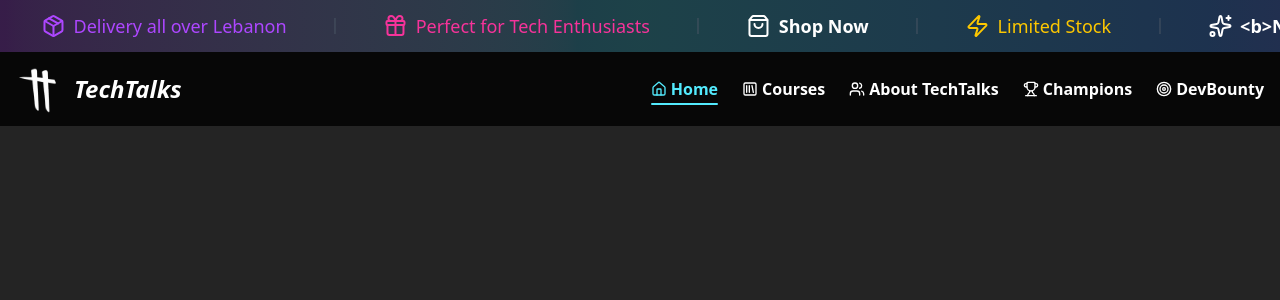
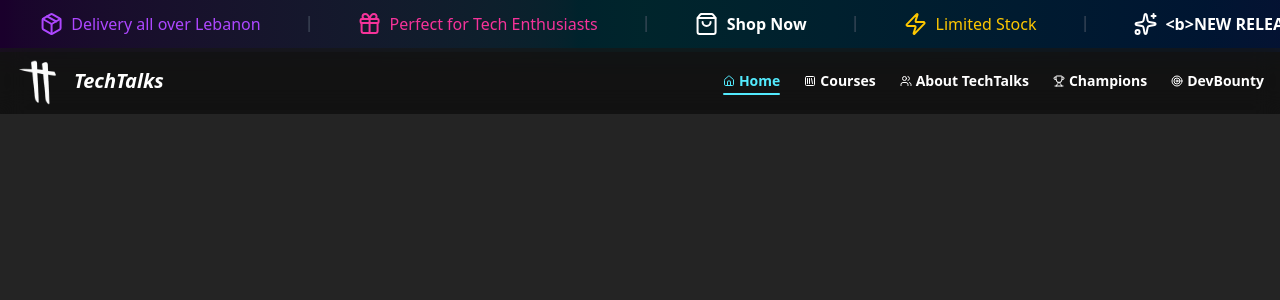
Before and after one commit to chko0/devbounty-techtalks-1, a React (Vite) app: page / in a window 1280 px wide. Shown: the top 300 px of the page. Built offline with nearby package versions, Linux system fonts and the light colour scheme.

Commit message:
fix(style): Resolve marquee display issue and standardize component sizes
- Corrected CSS/layout issue causing the marquee bar to overlap/misalign with main content
- Standardized and adjusted size properties for the Navbar icons and Logo text for better visual balance

```diff
--- a/src/components/common/Logo.jsx
+++ b/src/components/common/Logo.jsx
@@ -14,7 +14,7 @@ export default function Logo() {
           e.target.src = "https://placehold.co/40x40/553c9a/ffffff?text=Icon";
         }}
       />
-      <h1 className="text-xl md:text-2xl font-bold text-white italic whitespace-nowrap">
+      <h1 className="text-xl font-bold text-white italic whitespace-nowrap">
         TechTalks
       </h1>
     </div>
--- a/src/components/common/NavLink.jsx
+++ b/src/components/common/NavLink.jsx
@@ -11,11 +11,11 @@ export default function NavLink({
     <Link
       to={href}
       key={href}
-      className={`relative inline-flex items-center gap-1 font-semibold transition-colors ${
+      className={`relative inline-flex items-center gap-1 font-semibold transition-colors text-sm ${
         isActive ? "text-cyan-300" : "text-white hover:text-cyan-300"
       }`}
     >
-      {Icon && <Icon className="w-4 h-4" />}
+      {Icon && <Icon className="w-3 h-3" />}
       {children}
 
       {/* Active underline */}
--- a/src/components/layout/MarqueeBar.jsx
+++ b/src/components/layout/MarqueeBar.jsx
@@ -1,3 +1,4 @@
+import React from "react";
 import MarqueeItem from "../marquee/MarqueeItem";
 import { marqueeItems } from "../../data/marqueeItems";
 
@@ -5,25 +6,18 @@ export default function MarqueeBar() {
   const items = [...marqueeItems, ...marqueeItems];
 
   return (
-    <div className="sticky top-0 z-50 w-full">
-      {/* Gradient background only inside the marquee */}
-      <div className="relative w-full overflow-hidden">
-        <div className="absolute inset-0 bg-gradient-to-r from-purple-700/20 via-cyan-500/20 to-blue-600/20"></div>
+    <div className="sticky top-0 z-50 w-full overflow-hidden bg-black">
+      {/* Background */}
+      <div className="fixed inset-x-0 top-0 h-13 bg-gradient-to-r from-purple-700/20 via-cyan-500/20 to-blue-600/20 z-40 pointer-events-none" />
 
-        <div className="relative flex items-center gap-8 whitespace-nowrap marquee-track py-3 text-white">
-          {items.map((item, i) => {
-            return (
-              <>
-                <div className="flex items-center" key={i}>
-                  <MarqueeItem {...item} />
-                </div>
-                <div className="flex items-center">
-                  <div className="inline w-px h-4 bg-gray-600 mx-4"></div>
-                </div>
-              </>
-            );
-          })}
-        </div>
+      {/* Marquee content */}
+      <div className="relative z-50 flex items-center gap-8 whitespace-nowrap marquee-track py-3 text-white">
+        {items.map((item, i) => (
+          <React.Fragment key={i}>
+            <MarqueeItem {...item} />
+            <div className="inline w-px h-4 bg-gray-600 mx-4"></div>
+          </React.Fragment>
+        ))}
       </div>
     </div>
   );
--- a/src/components/layout/NavBar.jsx
+++ b/src/components/layout/NavBar.jsx
@@ -17,7 +17,7 @@ export default function NavBar() {
   const currentPage = location.pathname.split("/")[1];
 
   return (
-    <div className="sticky top-0 z-50 w-full bg-black/80 backdrop-blur-md px-4 py-3 flex items-center justify-between">
+    <div className="sticky top-12 z-60 w-full bg-black/50 backdrop-blur-md px-4 py-2 flex items-center justify-between">
       <Link to="/">
         <Logo />
       </Link>
--- a/src/components/marquee/MarqueeItem.jsx
+++ b/src/components/marquee/MarqueeItem.jsx
@@ -16,7 +16,7 @@ export default function MarqueeItem({
       {Icon && <Icon size={iconSize} className={color} />}
       {text && (
         <span
-          className={`text-lg ${bold ? "font-semibold" : ""} ${
+          className={`text-md ${bold ? "font-semibold" : ""} ${
             color ? color : ""
           }`}
         >
```
